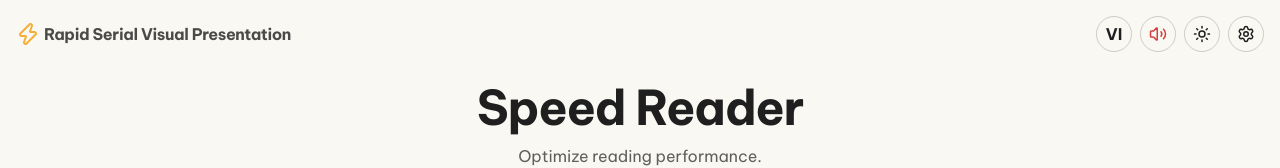
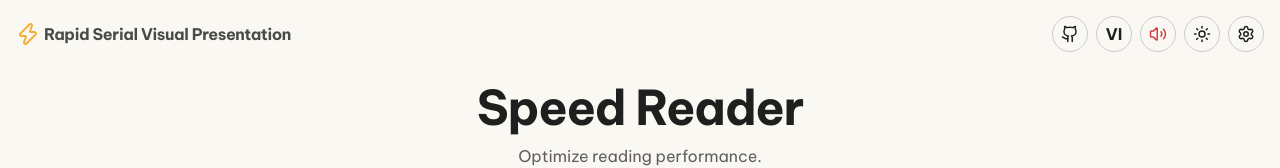
Before and after one commit to Eintes-steinla/RSVP-Reader, a React (Vite) app: page / in a window 1280 px wide. Shown: the top 168 px of the page. Built offline with nearby package versions, Linux system fonts and the light colour scheme.

Commit message:
github, favicon

```diff
--- a/index.html
+++ b/index.html
@@ -1,9 +1,16 @@
 <!doctype html>
 <html lang="vi">
-<head>
-<meta charset="UTF-8" />
-<meta name="viewport" content="width=device-width, initial-scale=1, viewport-fit=cover" />
-<title>RSVP Reader</title>
-</head>
-<body><div id="root"></div><script type="module" src="/src/main.jsx"></script></body>
+  <head>
+    <meta charset="UTF-8" />
+    <meta
+      name="viewport"
+      content="width=device-width, initial-scale=1, viewport-fit=cover"
+    />
+    <link rel="icon" type="image/svg+xml" href="/favicon.svg" />
+    <title>RSVP Reader</title>
+  </head>
+  <body>
+    <div id="root"></div>
+    <script type="module" src="/src/main.jsx"></script>
+  </body>
 </html>
--- a/src/App.jsx
+++ b/src/App.jsx
@@ -7,6 +7,8 @@ import { useExport } from "./hooks/useExport.js";
 import InputScreen from "./components/InputScreen.jsx";
 import Reader from "./components/Reader.jsx";
 import SettingsPanel from "./components/SettingsPanel.jsx";
+
+const REPO_URL = "https://github.com/Eintes-steinla/RSVP-Reader";
 
 export default function App() {
   const st = useSettings();
@@ -92,6 +94,27 @@ export default function App() {
         </div>
         <div className="flex gap-2">
           <Btn
+            label={t.github}
+            href={REPO_URL}
+            className="flex justify-center items-center"
+          >
+            <svg
+              xmlns="http://www.w3.org/2000/svg"
+              width="18"
+              height="18"
+              viewBox="0 0 24 24"
+              fill="none"
+              stroke="currentColor"
+              strokeWidth="2"
+              strokeLinecap="round"
+              strokeLinejoin="round"
+              className="lucide lucide-github preview-icon"
+            >
+              <path d="M15 22v-4a4.8 4.8 0 0 0-1-3.5c3 0 6-2 6-5.5.08-1.25-.27-2.48-1-3.5.28-1.15.28-2.35 0-3.5 0 0-1 0-3 1.5-2.64-.5-5.36-.5-8 0C6 2 5 2 5 2c-.3 1.15-.3 2.35 0 3.5A5.403 5.403 0 0 0 4 9c0 3.5 3 5.5 6 5.5-.39.49-.68 1.05-.85 1.65-.17.6-.22 1.23-.15 1.85v4" />
+              <path d="M9 18c-4.51 2-5-2-7-2" />
+            </svg>
+          </Btn>
+          <Btn
             className="font-semibold"
             label={st.lang === "vi" ? "English" : "Tiếng Việt"}
             onClick={() => st.set({ lang: st.lang === "vi" ? "en" : "vi" })}
@@ -113,8 +136,10 @@ export default function App() {
               strokeWidth="2"
               strokeLinecap="round"
               strokeLinejoin="round"
-              style={st.s.audioMuted ? { opacity: 0.6 } : { color: "var(--accent)" }}
-              className={`lucide ${st.s.audioMuted ? "lucide-volume-x" : "lucide-volume-2"} preview-icon`}
+              style={
+                st.s.audioMuted ? { opacity: 0.6 } : { color: "var(--accent)" }
+              }
+              className={`lucide ${st.s.audioMuted ? "lucide-volume-x" : "lucide-volume-2"} preview-icon transition-colors duration-300`}
             >
               <path d="M11 4.702a.705.705 0 0 0-1.203-.498L6.413 7.587A1.4 1.4 0 0 1 5.416 8H3a1 1 0 0 0-1 1v6a1 1 0 0 0 1 1h2.416a1.4 1.4 0 0 1 .997.413l3.383 3.384A.705.705 0 0 0 11 19.298z" />
               {st.s.audioMuted ? (
@@ -207,14 +232,23 @@ export default function App() {
     </div>
   );
 }
-export function Btn({ label, onClick, children, className = "" }) {
+export function Btn({ label, onClick, href, children, className = "" }) {
+  const cls = `min-w-9 h-9 cursor-pointer rounded-full border border-current/20 hover:bg-current/10 text-base active:scale-95 transition-[background-color,scale] ${className}`;
+  if (href)
+    return (
+      <a
+        aria-label={label}
+        title={label}
+        href={href}
+        target="_blank"
+        rel="noopener noreferrer"
+        className={cls}
+      >
+        {children}
+      </a>
+    );
   return (
-    <button
-      aria-label={label}
-      title={label}
-      onClick={onClick}
-      className={`min-w-9 h-9 cursor-pointer rounded-full border border-current/20 hover:bg-current/10 text-base active:scale-95 transition ${className}`}
-    >
+    <button aria-label={label} title={label} onClick={onClick} className={cls}>
       {children}
     </button>
   );
--- a/src/i18n.js
+++ b/src/i18n.js
@@ -57,6 +57,7 @@ export const dict = {
     audioVol: "Âm lượng",
     audioErr: "Không phát được âm thanh này (liên kết hỏng hoặc bị chặn).",
     audioNotAudio: "Đây không phải file âm thanh.",
+    github: "Mã nguồn trên GitHub",
     mute: "Tắt âm thanh",
     unmute: "Bật âm thanh",
     video: "Xuất video",
@@ -154,6 +155,7 @@ export const dict = {
     audioVol: "Volume",
     audioErr: "Could not play this audio (broken or blocked link).",
     audioNotAudio: "That is not an audio file.",
+    github: "Source code on GitHub",
     mute: "Mute audio",
     unmute: "Unmute audio",
     video: "Export video",
```
Also changed, not shown: public/favicon.svg (added).
